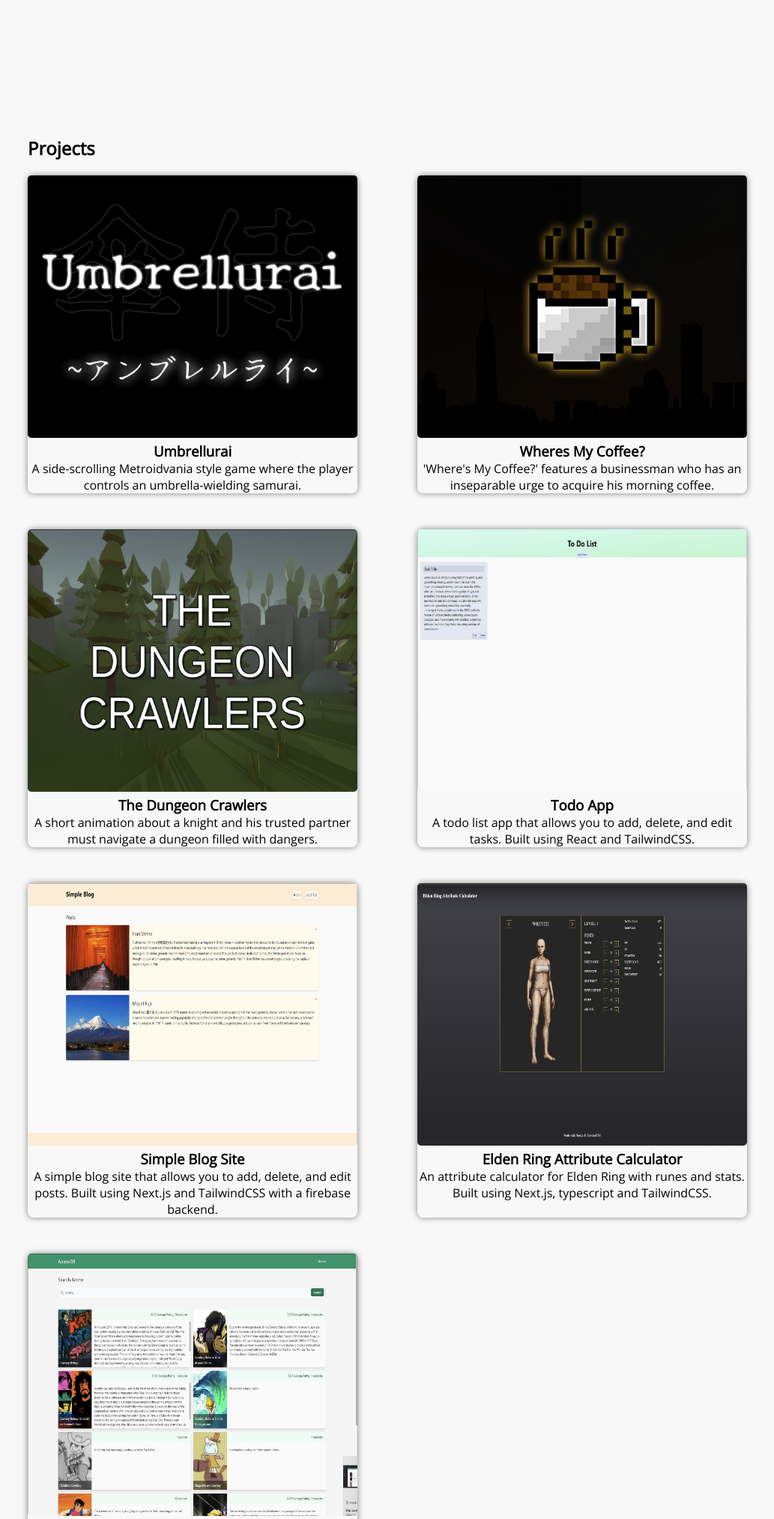
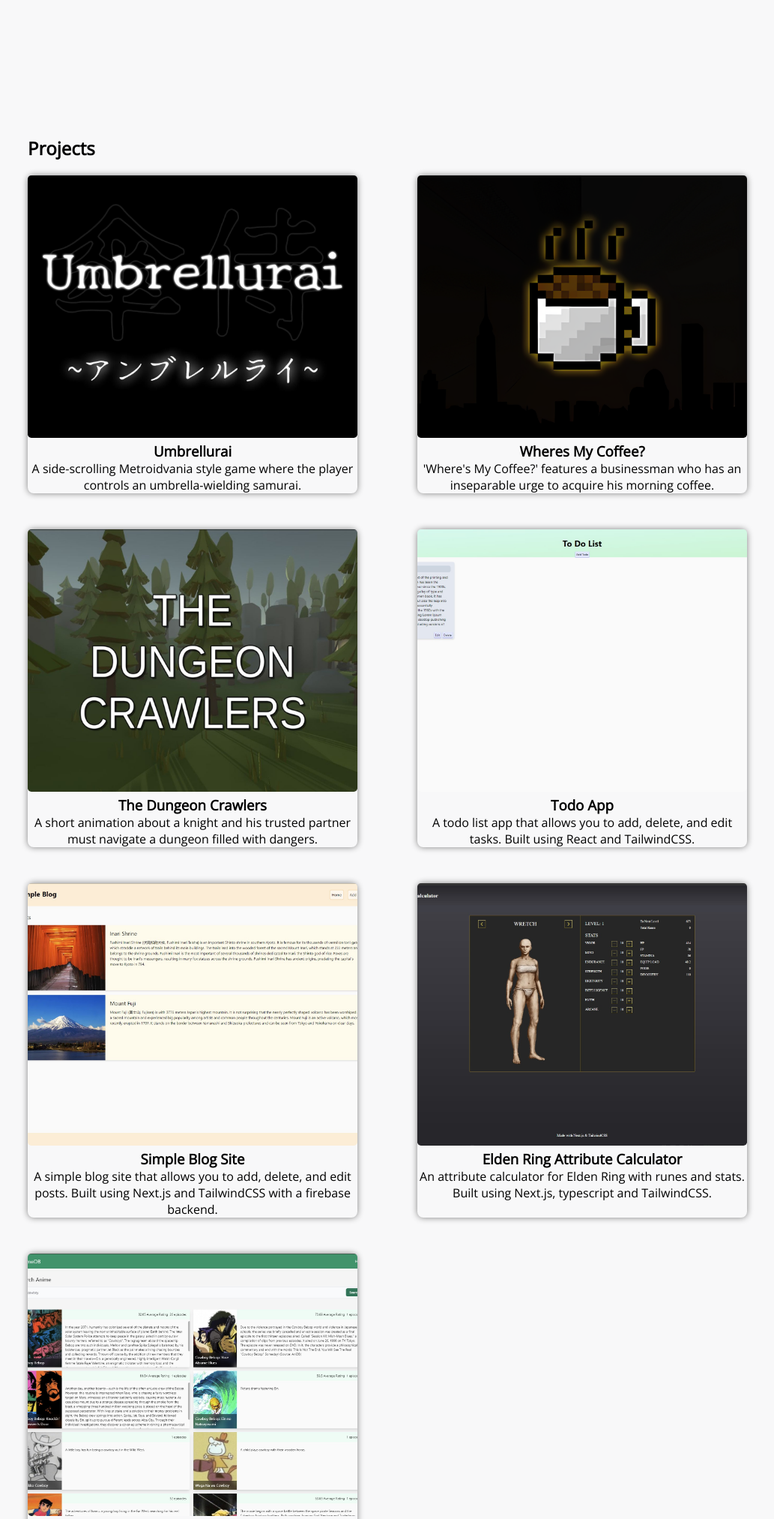
Before and after one commit to SV3N77/Portfolio, a PHP site: page / in a window 1280 px wide. Shown: the part 1007-3033 px from the top of the page at 75% size, without its empty margins (123-1156 px from the left). Run offline with PHP 8.4, Linux system fonts and the light colour scheme.

Commit message:
fix image style

```diff
--- a/style.css
+++ b/style.css
@@ -117,7 +117,7 @@
 }
 
 .ProjectContent img {
-  object-fit: fill;
+  object-fit: cover;
   width: 100%;
   height: 350px;
   border-radius: 0.3rem;
```
